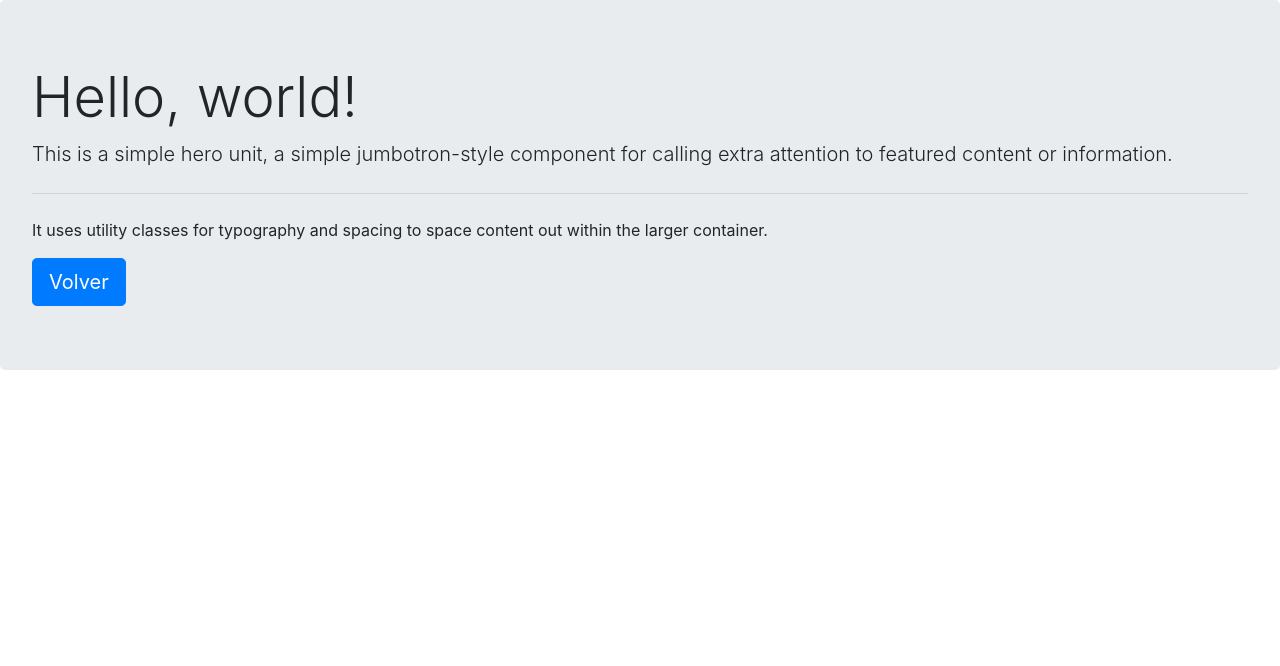
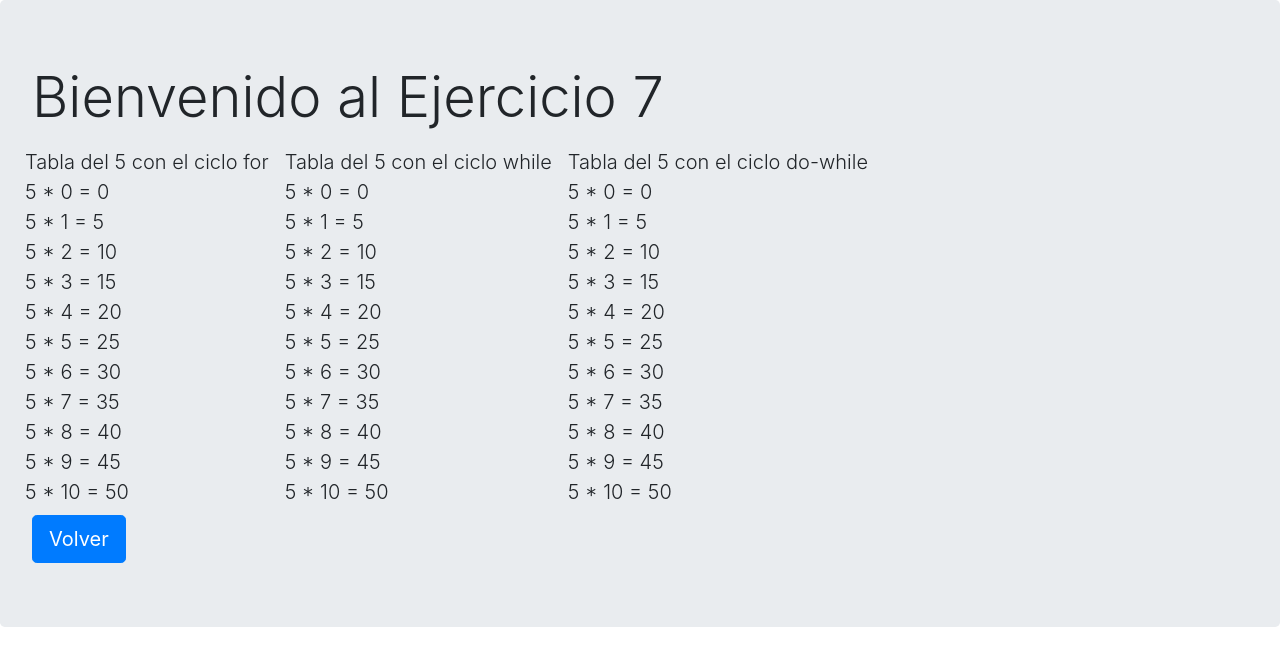
Before and after one commit to ivodelmedico1997/practicaPHP, a PHP site: page /ejer7.php in a window 1280 px wide. Shown: the part 56-722 px from the top of the page. Run offline with PHP 8.4, Linux system fonts and the light colour scheme.

Commit message:
tp terminado

```diff
--- a/ejer6.php
+++ b/ejer6.php
@@ -43,7 +43,8 @@ $a = 1;
           while ($a <= $num) {
               echo $a, " ";
               $a = $a + 1;
-}?>
+          }
+        ?>
         </p>
 
       <a class="btn btn-primary btn-lg" href="./index.php" role="button"
--- a/ejer7.php
+++ b/ejer7.php
@@ -34,16 +34,42 @@
       </div>
     </nav>
     <div class="jumbotron">
-      <h1 class="display-4">Hello, world!</h1>
-      <p class="lead">
-        This is a simple hero unit, a simple jumbotron-style component for
-        calling extra attention to featured content or information.
+      <h1 class="display-4">Bienvenido al Ejercicio 7</h1>
+      <div class="row">
+      <p class="lead m-2">
+      <?php
+          echo "Tabla del 5 con el ciclo for", "<br>";
+        for ($i=0; $i <= 10; $i++) {
+          $resultado=$i*5;
+          echo "5 * ", $i," = ", $resultado, "<br>";
+        }
+      ?>
       </p>
-      <hr class="my-4" />
-      <p>
-        It uses utility classes for typography and spacing to space content out
-        within the larger container.
+      <p class="lead m-2">
+      <?php
+          echo "Tabla del 5 con el ciclo while", "<br>";
+        $i= 0;
+          while ($i <= 10) {
+          $resultado=$i*5;
+          echo "5 * ", $i," = ", $resultado, "<br>";
+          $i++;
+        }
+      ?>
       </p>
+      <p class="lead m-2">
+      <?php
+          echo "Tabla del 5 con el ciclo do-while", "<br>";
+          $i= 0;
+        do {
+          $resultado=$i*5;
+          echo "5 * ", $i," = ", $resultado, "<br>";
+          $i++;
+        } while ($i <= 10);
+      ?>
+      </p>
+      </div>
+
+
       <a class="btn btn-primary btn-lg" href="./index.php" role="button"
         >Volver</a
       >
```
Also changed, not shown: ejer2.php (+9 -7 lines), ejer5.php (+4 -3 lines), ejer1.php (indentation only), ejer3.php (indentation only), ejer4.php (indentation only). Lines whose indentation alone changed are shown as unchanged.
